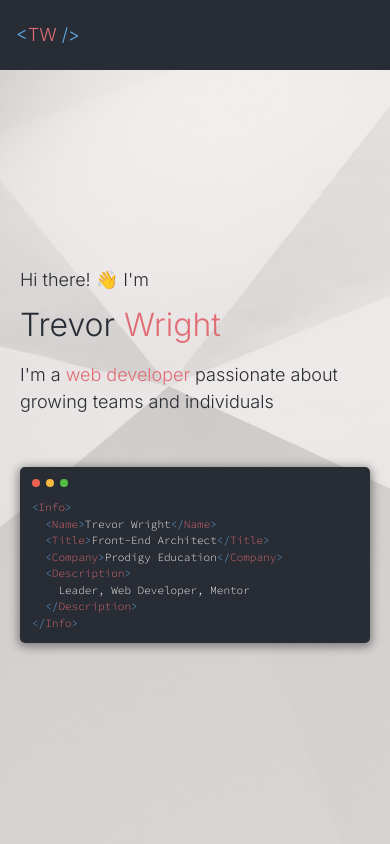
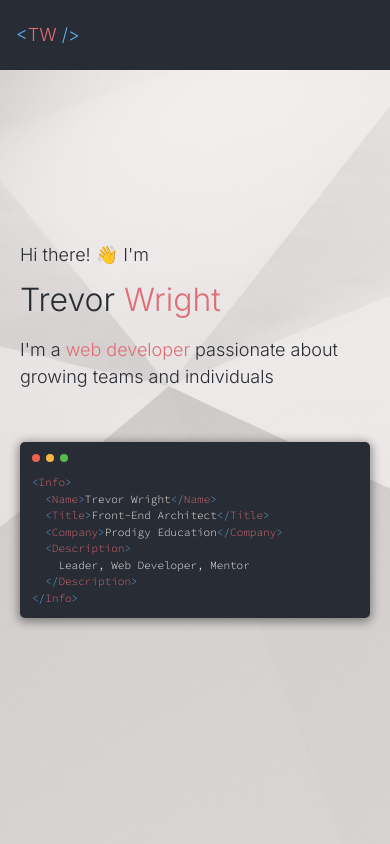
Before and after one commit to trevorwright/homepage, a Next.js app: page / in a window 390 px wide. Shown: the top 844 px of the page. Built offline with nearby package versions, Linux system fonts and the light colour scheme.

Commit message:
Improves hero visuals on mobile

```diff
--- a/components/Hero.tsx
+++ b/components/Hero.tsx
@@ -35,6 +35,13 @@ const Content = styled.div`
   max-width: ${({ theme }) => theme.APP_MAX_WIDTH}px;
   margin: 0 auto;
   padding: 20px;
+  /* We add some negative margin for mobile devices. Because the code window is visually
+  heavier than the text content, this helps it visually feel more centered */
+  margin-top: -50px;
+
+  ${media.small} {
+    margin-top: 0;
+  }
 
   ${media.large} {
     grid-template-rows: initial;
```
